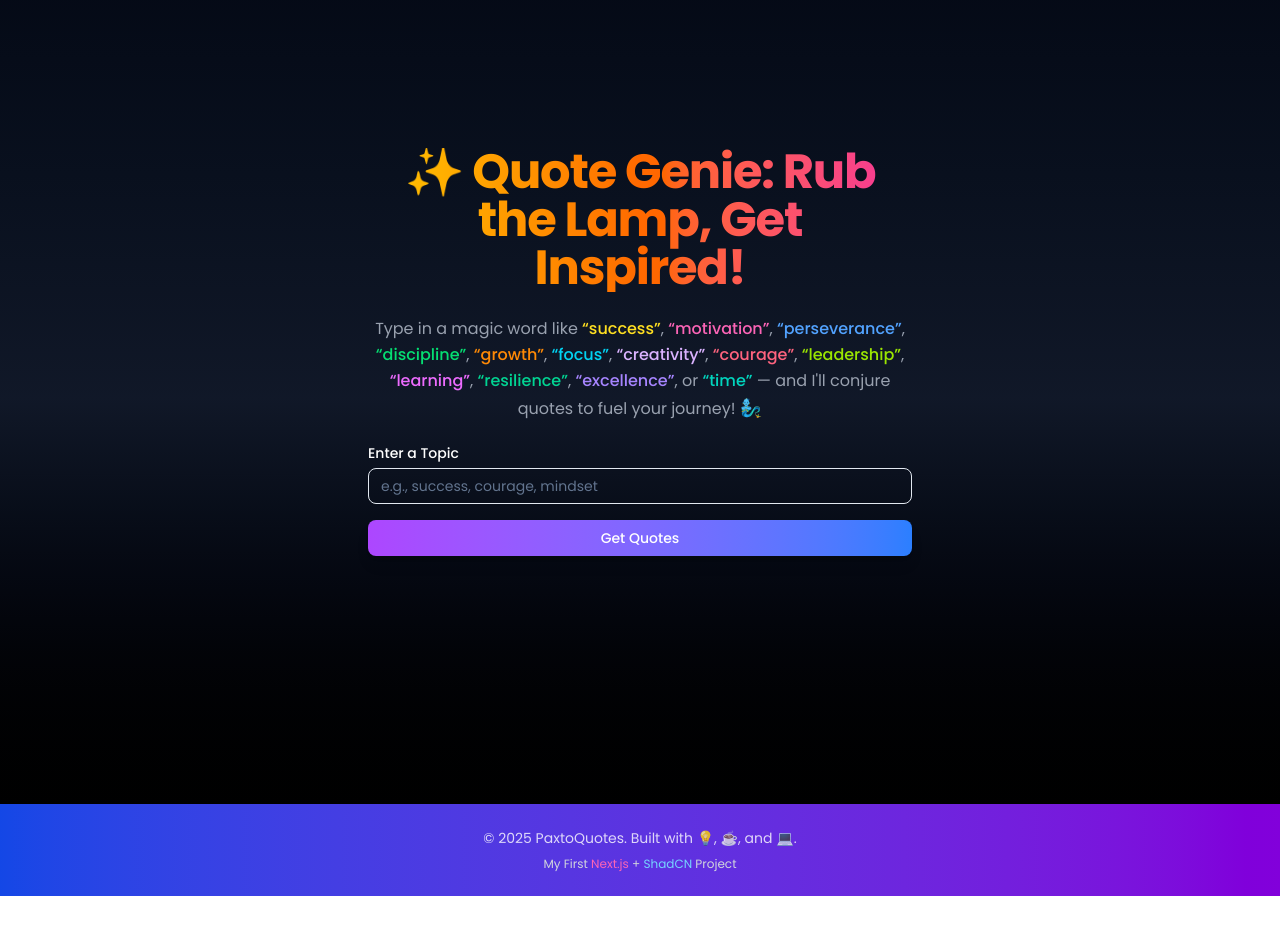
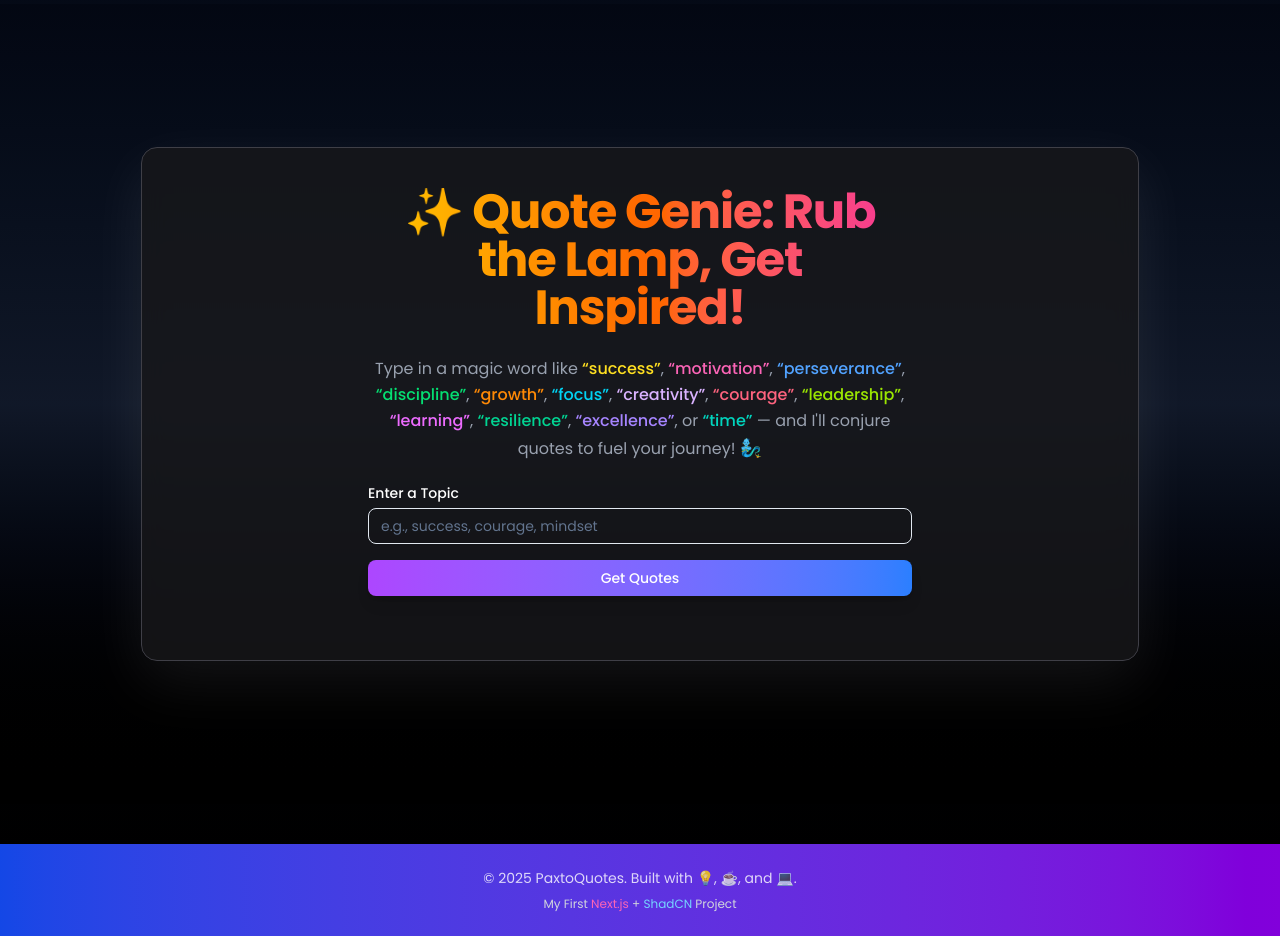
Before and after one commit to Paxto2002/Nexium_Hafiz_Waseem_Ahmed_Assign1, a Next.js app in the folder internship/: page / in a window 1280 px wide. Shown: the part 100-1036 px from the top of the page. Before the commit the page ends 996 px from the top, so only its background shows below. Built offline with nearby package versions, Linux system fonts and the light colour scheme.

Commit message:
chore: update layouts and some colors and fix some bugs

```diff
--- a/internship/app/page.jsx
+++ b/internship/app/page.jsx
@@ -1,8 +1,14 @@
 import QuoteGenerator from "@/components/QuoteGenerator";
+
 export default function Home() {
   return (
-    <main aria-label="Main Section" className="min-h-screen flex items-center justify-center max-w-[80%] mx-auto">
-      <QuoteGenerator />
+    <main className="min-h-screen bg-gradient-to-b from-gray-950 via-gray-900 to-black flex items-center justify-center px-4 my-10">
+      <div
+        aria-label="Quote Box"
+        className="max-w-[80%] w-full border rounded-2xl border-zinc-700 bg-zinc-900/80 backdrop-blur-md shadow-[0_20px_60px_rgba(255,255,255,0.08)] transition-shadow duration-300 hover:shadow-[0_25px_80px_rgba(255,255,255,0.12)] p-6"
+      >
+        <QuoteGenerator />
+      </div>
     </main>
   );
 }
--- a/internship/components/Footer.jsx
+++ b/internship/components/Footer.jsx
@@ -1,6 +1,6 @@
 export default function Footer() {
   return (
-    <footer className="bg-gradient-to-r from-blue-700 to-purple-700 text-white py-6 mt-10">
+    <footer className="bg-gradient-to-r from-blue-700 to-purple-700 text-white py-6">
       <div className="container mx-auto text-center space-y-2 px-4">
         <p className="text-sm opacity-80">
           © {new Date().getFullYear()} PaxtoQuotes. Built with 💡, ☕, and 💻.
--- a/internship/components/QuoteGenerator.jsx
+++ b/internship/components/QuoteGenerator.jsx
@@ -28,7 +28,7 @@ const formSchema = z.object({
 export default function QuoteGenerator() {
   const [matchedQuotes, setMatchedQuotes] = useState([]);
   const [hasSearched, setHasSearched] = useState(false);
-
+  const [searchedTopic, setSearchedTopic] = useState("");
   const form = useForm({
     resolver: zodResolver(formSchema),
     defaultValues: {
@@ -41,6 +41,8 @@ export default function QuoteGenerator() {
     const foundQuotes = quotes[topic] || [];
     setMatchedQuotes(foundQuotes.slice(0, 3)); // Limit to 3 quotes
     setHasSearched(true); // Mark that user has searched
+    form.reset(); // Reset form after submission
+    setSearchedTopic(topic);
   };
 
   return (
@@ -97,14 +99,21 @@ export default function QuoteGenerator() {
 
       {/* Display Quotes */}
       <div aria-live="polite" className="mt-6 space-y-4">
+        {searchedTopic && matchedQuotes.length > 0 && (
+          <h2 className="text-center text-xl font-semibold text-gray-200 mt-15 mb-5">
+            🔮 Quotes about{" "}
+            <span className="capitalize text-yellow-400">{searchedTopic}</span>
+          </h2>
+        )}
+
         {matchedQuotes.length > 0 ? (
           matchedQuotes.map((quote, index) => (
             <Card
               key={index}
-              className="bg-gradient-to-b from-gray-950 via-gray-900 to-black p-[2px] rounded-xl hover:shadow-[0_4px_20px_rgba(255,255,255,0.15)] hover:scale-[1.01] transition-all duration-300"
+              className="rounded-2xl p-[1.5px] bg-gradient-to-r from-purple-700 via-indigo-800 to-gray-900 shadow-[0_8px_30px_rgba(93,62,188,0.25)] hover:shadow-[0_12px_40px_rgba(129,94,255,0.4)] hover:scale-[1.015] transition-all duration-300"
             >
-              <CardContent className="bg-gray-950 rounded-xl p-6 text-center">
-                <p className="text-lg md:text-xl font-semibold leading-relaxed bg-gradient-to-r from-white via-slate-100 to-zinc-300 text-transparent bg-clip-text italic">
+              <CardContent className="bg-zinc-950/90 backdrop-blur-md rounded-2xl p-6 text-center border border-zinc-800">
+                <p className="text-xl md:text-2xl font-medium leading-relaxed text-transparent bg-clip-text bg-gradient-to-r from-fuchsia-300 via-blue-200 to-violet-100 italic drop-shadow-sm tracking-wide transition-all duration-300">
                   “{quote}”
                 </p>
               </CardContent>
```
